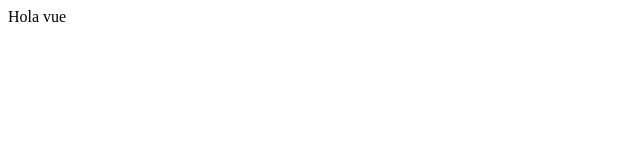
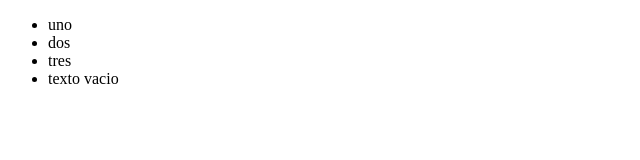
Before and after one commit to NayibeCasas/vuePlatzi, a plain HTML site: page index.html in a window 1280 px wide. Shown: the whole page, without its empty margins (0-640 px from the left). Drawn offline with nearby package versions, Linux system fonts and the light colour scheme.

Commit message:
componente padre a hijo

```diff
--- a/index.html
+++ b/index.html
@@ -8,16 +8,30 @@
 </head>
 <body>
     <script src="https://unpkg.com/vue@3/dist/vue.global.js"></script>
-    <div id="app">{{ text }}</div>
+    <div id="app"></div>
     <script>
         //tomaruna instacia de veu y crear una nueva aplicación
-        const vm = Vue.createApp({
+        const app = Vue.createApp({
             data(){
-                return {
-                    text:"Hola vue"
-                };
-            }
-        }).mount("#app");
+                return{
+                    items:["uno","dos","tres",,]
+                }
+            },
+            template:`
+                <ul>
+                    <v-item v-for="item in items" :text=item></v-item>
+                </ul>
+            `
+        });
+        app.component("v-item",{
+            props:{
+                text:{
+                    default:"texto vacio"
+                }
+            },
+            template:`<li>{{text}}</li>`
+        });
+        const vm = app.mount("#app");
 
     </script>
 </body>
```
